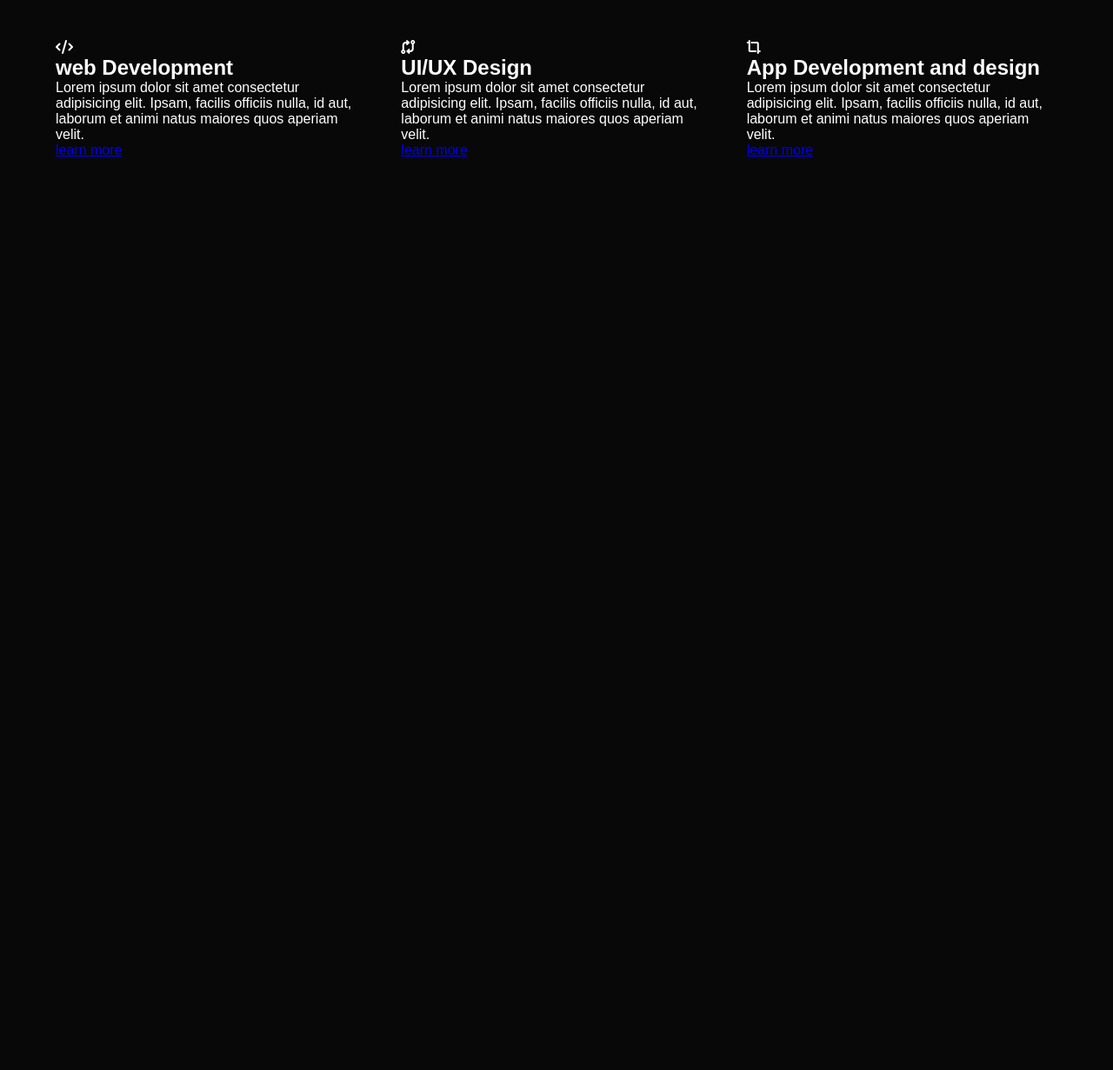
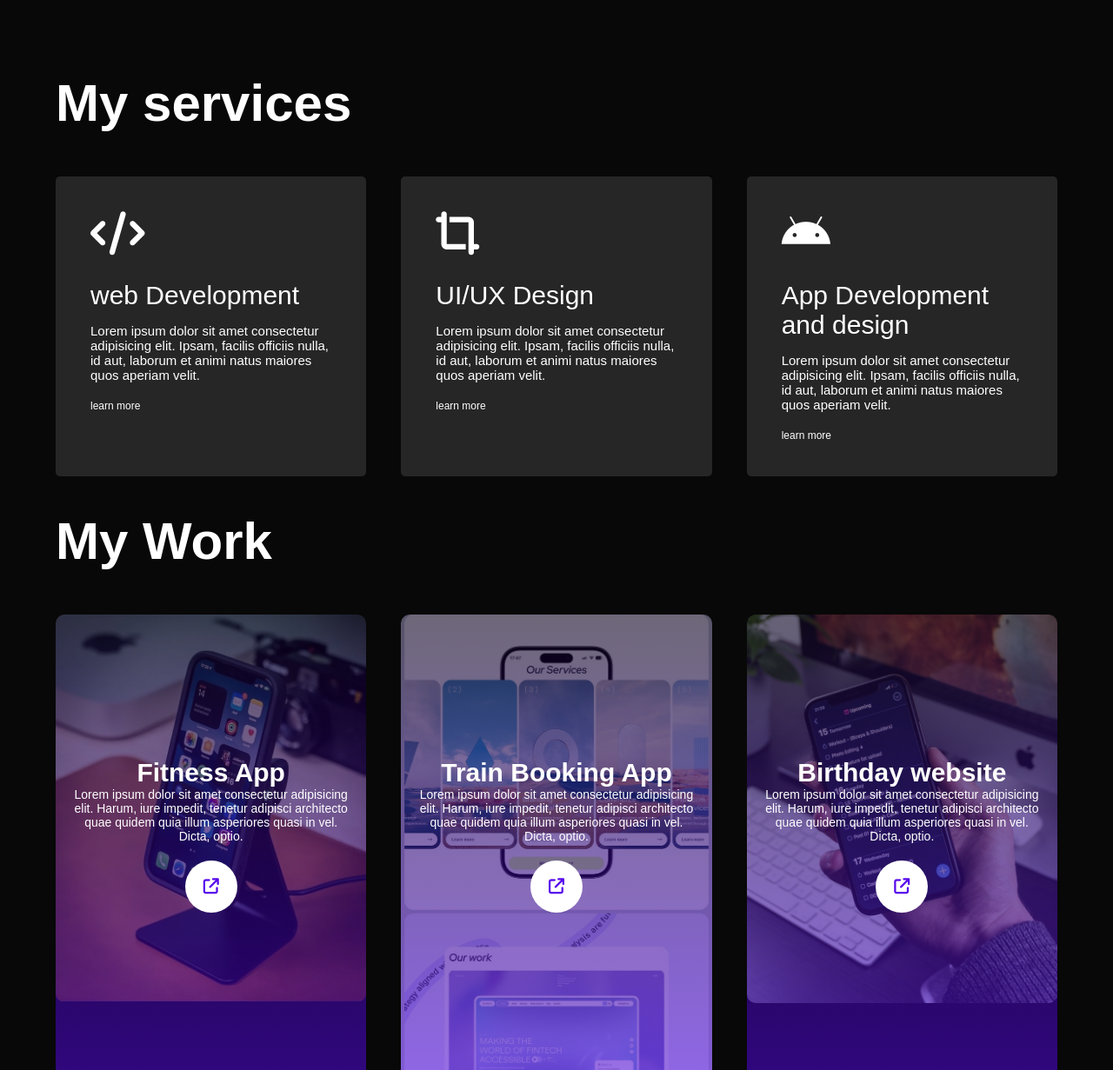
Before and after one commit to otikanelson/Personal-Portfolio, a plain HTML site: page portfolio.html in a window 1280 px wide. Shown: the part 1569-2800 px from the top of the page at 87% size. Before the commit the page ends 1786 px from the top, so only its background shows below. Drawn offline with Linux system fonts and the light colour scheme.

Commit message:
My portfolio website

```diff
--- a/portfolio.html
+++ b/portfolio.html
@@ -33,7 +33,7 @@
     <div class="container">
         <div class="row">
             <div class="about-col-1">
-                <img src="images/Background.png">
+                <img src="images/informal pic.png">
             </div>
 
             <div class="about-col-2">
@@ -90,7 +90,7 @@
                     <a href="#">learn more</a>
             </div>
             <div>
-                <i class="fa-solid fa-code-compare"></i>
+                <i class="fa-solid fa-crop-simple"></i>
                 <h2> UI/UX Design</h2>
                 <p>Lorem ipsum dolor sit amet consectetur adipisicing elit.
                     Ipsam, facilis officiis nulla, id aut, laborum et animi natus
@@ -98,7 +98,7 @@
                     <a href="#">learn more</a>
             </div>
             <div>
-                <i class="fa-solid fa-crop-simple"></i>
+                <i class="fa-brands fa-android"></i>
                 <h2> App Development and design</h2>
                 <p>Lorem ipsum dolor sit amet consectetur adipisicing elit.
                     Ipsam, facilis officiis nulla, id aut, laborum et animi natus
@@ -108,6 +108,45 @@
         </div>
     </div>
  </div>
+
+<!-- Portfolio -->
+<div id="Portfolio">
+    <div class="container">
+        <h1 class="sub-title">My Work</h1>
+        <div class="work-list">
+            <div class="work">
+                <img src="images/Work_1.jpg">
+                <div class="layer">
+                    <h3>Fitness App</h3>
+                    <p>Lorem ipsum dolor sit amet consectetur adipisicing elit.
+                         Harum, iure impedit, tenetur adipisci architecto quae
+                         quidem quia illum asperiores quasi in vel. Dicta, optio.</p>
+                         <a href="#"><i class="fa-solid fa-arrow-up-right-from-square"></i></a>
+                    </div>
+                 </div>
+            <div class="work">
+                <img src="images/Work_2.jpg">
+                <div class="layer">
+                    <h3>Train Booking App</h3>
+                    <p>Lorem ipsum dolor sit amet consectetur adipisicing elit.
+                         Harum, iure impedit, tenetur adipisci architecto quae
+                         quidem quia illum asperiores quasi in vel. Dicta, optio.</p>
+                    <a href="#"><i class="fa-solid fa-arrow-up-right-from-square"></i></a>
+                </div>
+        </div>
+            <div class="work">
+                <img src="images/Work_3.jpg">
+                <div class="layer">
+                    <h3>Birthday website</h3>
+                    <p>Lorem ipsum dolor sit amet consectetur adipisicing elit.
+                         Harum, iure impedit, tenetur adipisci architecto quae
+                         quidem quia illum asperiores quasi in vel. Dicta, optio.</p>
+                    <a href="#"><i class="fa-solid fa-arrow-up-right-from-square"></i></a>
+            </div>
+    </div>
+</div>
+
+
 <script>
     var tablinks = document.getElementsByClassName("tab-links");
     var tabcontents = document.getElementsByClassName("tab-contents");
--- a/styles.css
+++ b/styles.css
@@ -12,10 +12,14 @@ body{
 #header{
     width: 100%;
     height: 100vh;
-    background: url(images/Background.jpg);
-    background-size: cover;
-    background-position: center;
+    background-image: url(images/Background.png);
+    background-size: 32%;
+    background-repeat: no-repeat;
+    background-position-x: right;
+    background-position-y: bottom;
+
 }
+
 .container{
     padding: 5px 5%;
 }
@@ -25,18 +29,17 @@ nav{
     align-items: center;
     justify-content: space-between;
     flex-wrap: wrap;
-
 }
 
 .logo{
-    width: 135px;
-    height: 120px;
+    width: 115px;
+    height: 100px;
 }
 
 nav ul li{
     display: inline-block;
     list-style: none;
-    margin: 10px 20px;
+    margin: 10px 15px 40px;
 
 }
 
@@ -63,7 +66,7 @@ nav ul li a:hover::after{
 }
 
 .header-text{
-    margin-top: 20%;
+    margin-top: 15%;
     font-size: 30px;
 }
 
@@ -151,3 +154,92 @@ nav ul li a:hover::after{
     grid-gap: 40px;
     margin-top: 50px;
 }
+.services-list div{
+    background: #262626;
+    padding: 40px;
+    font-size: 15px;
+    font-weight: 300;
+    border-radius: 5px;
+    transition: Background 0.5s, transform 0.5s;
+}
+.services-list div i{
+font-size: 50px;
+margin-bottom: 30px;
+}
+.services-list div h2{
+    font-size: 30px;
+    font-weight: 500;
+    margin-bottom: 15px;
+}
+.services-list div a{
+    text-decoration: none;
+    color: #fff;
+    font-size: 12px;
+    margin-top: 20px;
+    display: inline-block;
+}
+.services-list div:hover{
+    background: #5707ec;
+    transform: translateY(-10px);
+}
+/* portfolio */
+#portfolio{
+    padding: 50px 0;
+}
+.work-list{
+    display: grid;
+    grid-template-columns: repeat(auto-fit, minmax(250px, 1fr));
+    grid-gap: 40px;
+    margin-top: 50px;
+}
+.work{
+    border-radius: 10px;
+    position: relative;
+    overflow: hidden;
+}
+
+.work img{
+    width: 100%;
+    border-radius: 10px;
+    display: block;
+    transition: transform 0.5s;
+}
+.layer{
+    width: 100%;
+    height: 100%;
+    background: linear-gradient(rgba(0,0,0,0.6), #5707ec93);
+    border-radius: 10px;
+    position: absolute;
+    left: 0;
+    bottom: 94px;
+    overflow: hidden;
+    display: flex;
+    align-items: center;
+    justify-content: center;
+    flex-direction: column;
+    padding: 0 20px;
+    text-align: center;
+    font-size: 14px;
+}
+.layer h3{
+    font-weight: 400px;
+    font-size: 30px;
+}
+.layer a{
+    margin-top: 20px;
+    color: #5707ec;
+    text-decoration: none;
+    font-size: 18px;
+    line-height: 60px;
+    background: #fff;
+    width: 60px;
+    height: 60px;
+    border-radius: 50%;
+    text-align: center;
+}
+.work:hover img{
+    transform: scale(1.1);
+}
+.work:hover .layer{
+    height: 100%;
+}
```
Also changed, not shown: images/Background.png, images/Work_1.jpg (added), images/Work_2.jpg (added), images/Work_3.jpg (added), images/informal pic.png (added).
